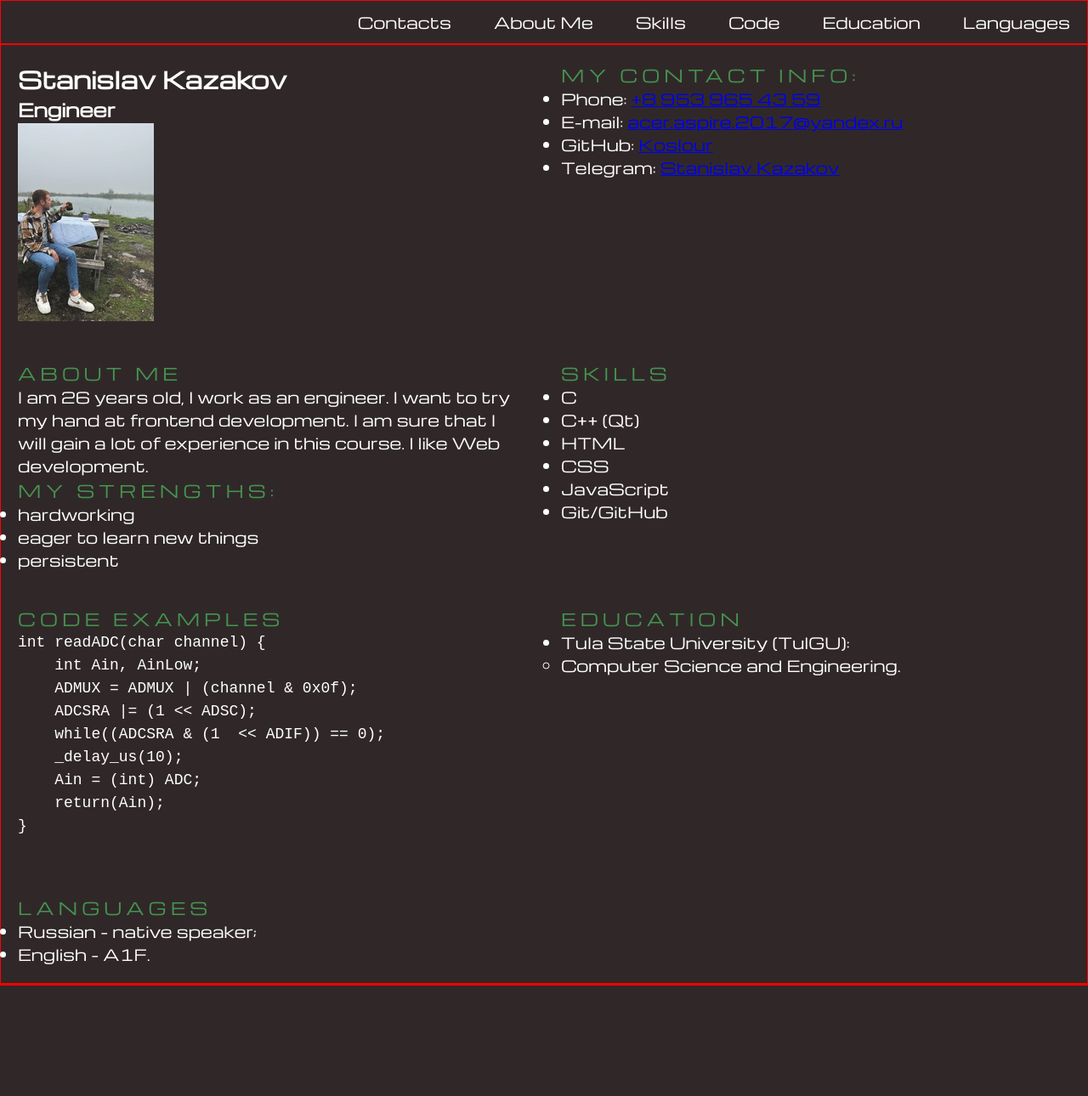
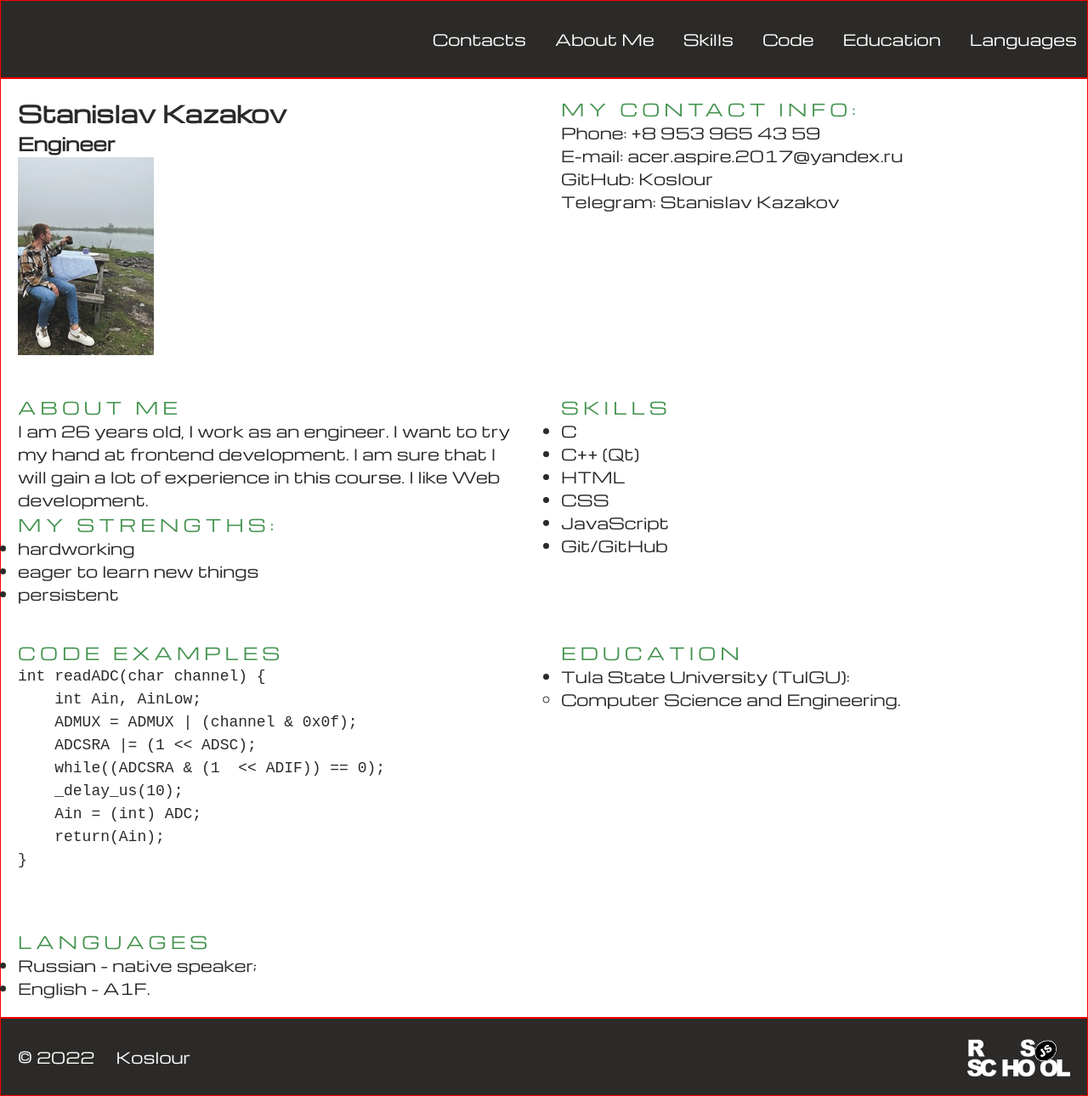
Before and after one commit to Koslour/rsschool-cv, a plain HTML site: page index.html in a window 1280 px wide. Shown: the whole page at 85% size. Before the commit the page ends 1160 px from the top, so only its background shows below. Drawn offline with Linux system fonts and the light colour scheme.

Commit message:
feat: add style footer

```diff
--- a/index.html
+++ b/index.html
@@ -33,18 +33,18 @@
 
             <section class="contacts" id="contacts">
                 <h2>My Contact Info:</h2>
-                <ul>
+                <ul class="contacts-list">
                     <li>Phone:
-                        <a href="tel:89539654359" title="email">+8&nbsp;953&nbsp;965&nbsp;43&nbsp;59</a>
+                        <a class="contacts-item" href="tel:89539654359" title="email">+8&nbsp;953&nbsp;965&nbsp;43&nbsp;59</a>
                     </li>
                     <li>E-mail:
-                        <a href="mailto:acer.aspire.2017@yandex.ru">acer.aspire.2017@yandex.ru</a>
+                        <a class="contacts-item" href="mailto:acer.aspire.2017@yandex.ru">acer.aspire.2017@yandex.ru</a>
                     </li>
                     <li>GitHub:
-                        <a href="https://github.com/Koslour">Koslour</a>
+                        <a class="contacts-item" href="https://github.com/Koslour">Koslour</a>
                     </li>
                     <li>Telegram:
-                        <a href="https://web.telegram.org/a/#1166847605"> Stanislav Kazakov</a>
+                        <a class="contacts-item" href="https://web.telegram.org/a/#1166847605"> Stanislav Kazakov</a>
                     </li>
                 </ul>
             </section>
@@ -111,8 +111,12 @@ int readADC(char channel) {
     </main>
 
     <footer class="footer">
-        <div class="container">
-
+        <div class="container footer-container">
+            <div>
+                © 2022
+                <a href="https://github.com/Koslour" class="github">Koslour</a>
+            </div>
+            <a href="https://rs.school/" class="rss"></a>
         </div>
     </footer>
 </body>
--- a/style.css
+++ b/style.css
@@ -1,7 +1,7 @@
 /* Общие */
 * {
     box-sizing: border-box;
-    background-color: #302828;
+    /* background-color: #302828; */
     margin: 0;
     padding: 0;
 }
@@ -32,11 +32,13 @@ body {
 .container {
     max-width: 1440px;
     margin: 0 auto;
+    min-height: 50px;
 }
 
 /* Header */
 .header {
     border: 1px solid red;
+    background-color: rgb(44, 42, 40);
 }
 
 .nav-list {
@@ -44,6 +46,7 @@ body {
     justify-content: flex-end;
     align-items: center;
 
+    padding:20px 0;
     list-style: none;
     gap: 10px;
 }
@@ -51,7 +54,7 @@ body {
 .nav-link {
     text-decoration: none;
 
-    padding: 10px 20px;
+    padding: 0px 12px;
     line-height: 50px;
     color: #fff;
 
@@ -71,6 +74,7 @@ body {
 /* Main */
 .main {
     border: 1px solid red;
+    color: rgb(44, 42, 40)
 }
 
 .main-container {
@@ -84,12 +88,31 @@ section {
     padding: 20px;
 }
 
-h2{
+h2 {
     font-size: 20px;
     font-weight: 400;
     text-transform: uppercase;
     letter-spacing: 5px;
     color: #459450;
+}
+
+.contacts-list {
+    list-style-type: none;
+}
+
+.contacts-item {
+    color: rgb(44, 42, 40);
+
+    text-decoration: none;
+    background-image: linear-gradient(currentColor, currentColor);
+    background-position: 0% 100%;
+    background-repeat: no-repeat;
+    background-size: 0% 2px;
+    transition: background-size .3s;
+}
+
+.contacts-item:hover {
+    background-size: 100% 2px;
 }
 
 @media (max-width: 768px) {
@@ -101,5 +124,39 @@ h2{
 /* Footer */
 .footer {
     border: 1px solid red;
+    background-color: rgb(44, 42, 40);
+    padding: 20px;
+}
 
+.footer-container {
+    display: flex;
+    justify-content: space-between;
+    align-items: center;
+    margin: 0 auto;
+    color: #fff;
 }
+
+.github {
+    text-decoration: none;
+
+    padding: 10px 20px;
+    line-height: 50px;
+    color: #fff;
+
+    transition: color 0.3s;
+}
+
+.rss {
+    width: 121px;
+    height: 45px;
+    background-image: url(./assets/img/rs-school-logo.svg);
+    background-size: contain;
+    background-repeat: no-repeat;
+    filter:  invert(1) grayscale(50%);
+}
+
+.github:hover {
+    color: rgb(184, 184, 197);
+    background-color: rgb(73, 70, 70);
+    border-radius: 0 20px;
+}
```
Also changed, not shown: assets/img/rs-school-logo.svg (added).
